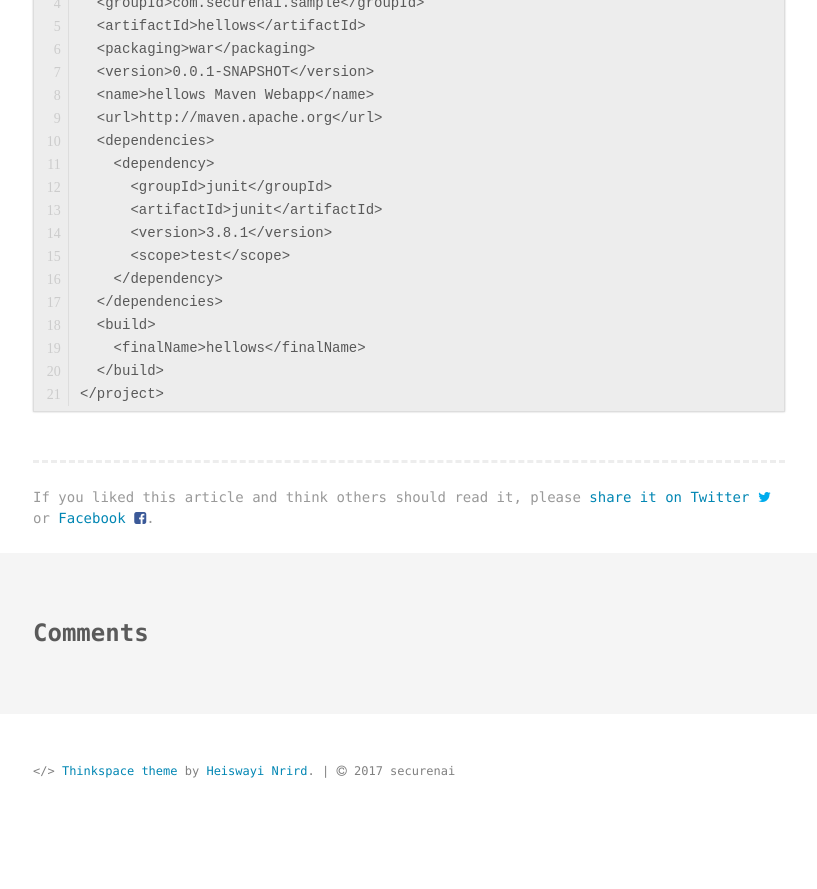
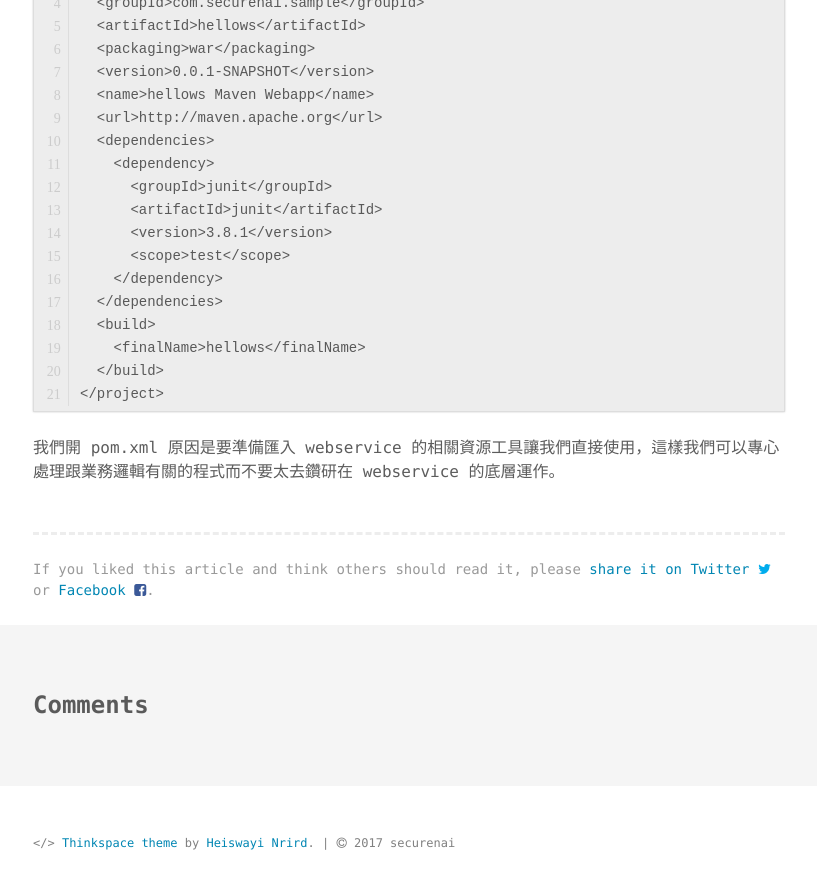
Before and after one commit to securenai/securenai.github.io, a Jekyll site: the page built from _posts/2017-08-15-Java-Web-Service.md, in a window 1280 px wide and 900 px high, scrolled down 723 px. Shown: the top 889 px of the window, without its empty margins (231-1048 px from the left). Built offline with Jekyll 4.4.1, drawn with Linux system fonts in a browser that asks for light colours; comment, search, counter and statistics services are not loaded; before the commit the page ends 1551 px from its top, so only the background shows below that.

Commit message:
Update 2017-08-15-Java-Web-Service.md

````diff
--- a/_posts/2017-08-15-Java-Web-Service.md
+++ b/_posts/2017-08-15-Java-Web-Service.md
@@ -46,3 +46,4 @@ artifact id : hellows [我的例子，您可以自訂]
   </build>
 </project>
 ```
+我們開 pom.xml 原因是要準備匯入 webservice 的相關資源工具讓我們直接使用，這樣我們可以專心處理跟業務邏輯有關的程式而不要太去鑽研在 webservice 的底層運作。
````
